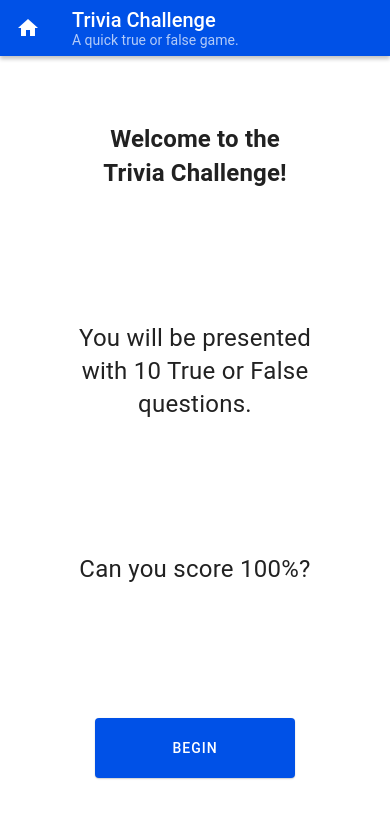
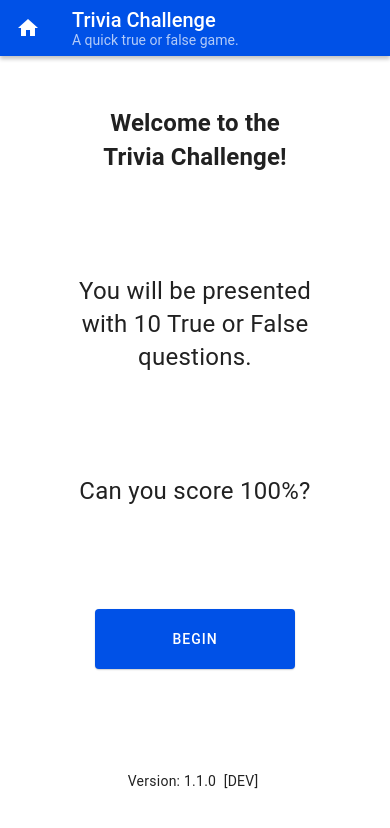
Before and after one commit to louiechristie/trivia-trundle, a React Native app: screen /Home in a window 390 px wide. Shown: the top 828 px of the page. Built offline with nearby package versions, Linux system fonts and the light colour scheme; what expo-linking would draw is missing.

Commit message:
feat: add version footer (and bump to v 1.1.0)

```diff
--- a/app.json
+++ b/app.json
@@ -5,7 +5,7 @@
     "description": "A quick true or false game.",
     "privacy": "unlisted",
     "githubUrl": "https://github.com/louiechristie/trivia-trundle",
-    "version": "1.0.2",
+    "version": "1.1.0",
     "orientation": "default",
     "icon": "./assets/images/icon.png",
     "scheme": "trivia-trundle",
--- a/package.json
+++ b/package.json
@@ -2,7 +2,7 @@
   "author": "Louie Christie <6807448+louiechristie@users.noreply.github.com> (https://github.com/louiechristie/)",
   "name": "trivia-trundle",
   "description": "A a 10 question, true or false, trivia game",
-  "version": "1.0.3",
+  "version": "1.1.0",
   "private": true,
   "license": "LicenseRef-LICENSE",
   "main": "node_modules/expo/AppEntry.js",
--- a/screens/HomeScreen.tsx
+++ b/screens/HomeScreen.tsx
@@ -1,4 +1,5 @@
 import { NativeStackScreenProps } from '@react-navigation/native-stack';
+import Constants from 'expo-constants';
 import React, { useContext } from 'react';
 import { StyleSheet, View } from 'react-native';
 import { Title, Paragraph, Button, useTheme } from 'react-native-paper';
@@ -40,6 +41,10 @@ export default function HomeScreen({ navigation }: Props): JSX.Element {
         <Button mode="contained" contentStyle={styles.button} onPress={begin}>
           BEGIN
         </Button>
+
+        <Paragraph>
+          Version: {Constants?.manifest?.version} {__DEV__ ? ' [DEV] ' : ''}
+        </Paragraph>
       </View>
     </View>
   );
```
